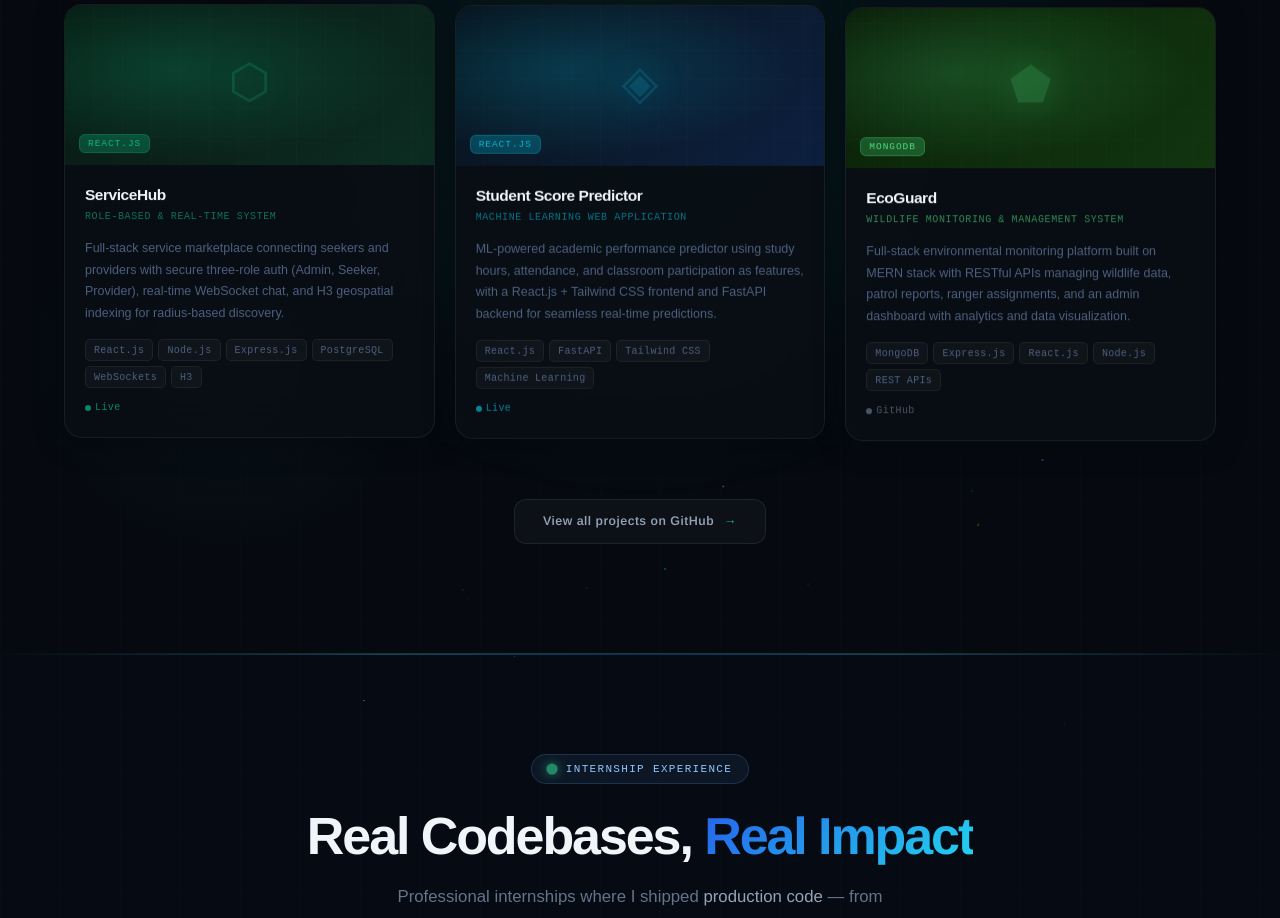
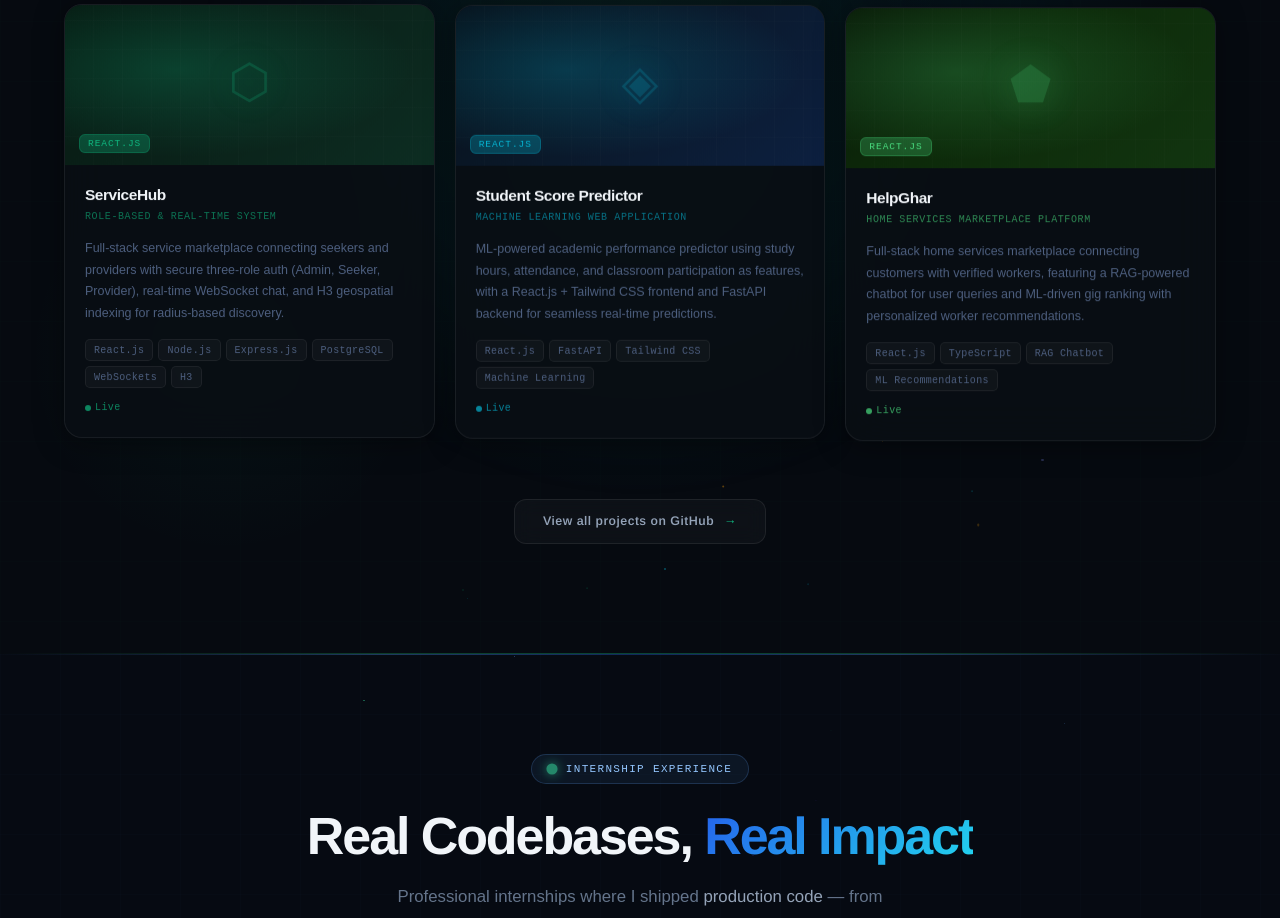
Before and after one commit to githubzohaib/Portfolio-Website, a React (Vite) app in the folder client/: page / in a window 1280 px wide. Shown: the part 2760-3678 px from the top of the page. Built offline with nearby package versions, Linux system fonts and the light colour scheme.

Commit message:
Project updated

```diff
--- a/client/src/components/layouts/Projects.tsx
+++ b/client/src/components/layouts/Projects.tsx
@@ -89,16 +89,16 @@ const projects: Project[] = [
     github: null, // Add GitHub URL here if needed
   },
   {
-    name: "EcoGuard",
-    subtitle: "Wildlife Monitoring & Management System",
-    description: "Full-stack environmental monitoring platform built on MERN stack with RESTful APIs managing wildlife data, patrol reports, ranger assignments, and an admin dashboard with analytics and data visualization.",
+    name: "HelpGhar",
+    subtitle: "Home Services Marketplace Platform",
+    description: "Full-stack home services marketplace connecting customers with verified workers, featuring a RAG-powered chatbot for user queries and ML-driven gig ranking with personalized worker recommendations.",
     gradient: "linear-gradient(135deg, #091a07 0%, #0d2a0a 40%, #123510 100%)",
     accent: "#4ADE80",
     accentGlow: "rgba(74,222,128,0.25)",
-    tags: ["MongoDB", "Express.js", "React.js", "Node.js", "REST APIs"],
+    tags: ["React.js", "TypeScript", "RAG Chatbot", "ML Recommendations"],
     icon: "⬟",
-    liveDemo: null, // No live demo for this one
-    github: "https://github.com/githubzohaib/EcoGuard",
+    liveDemo: "https://help-ghar-beta.vercel.app/",
+    github: null,
   },
 ];
 
```
